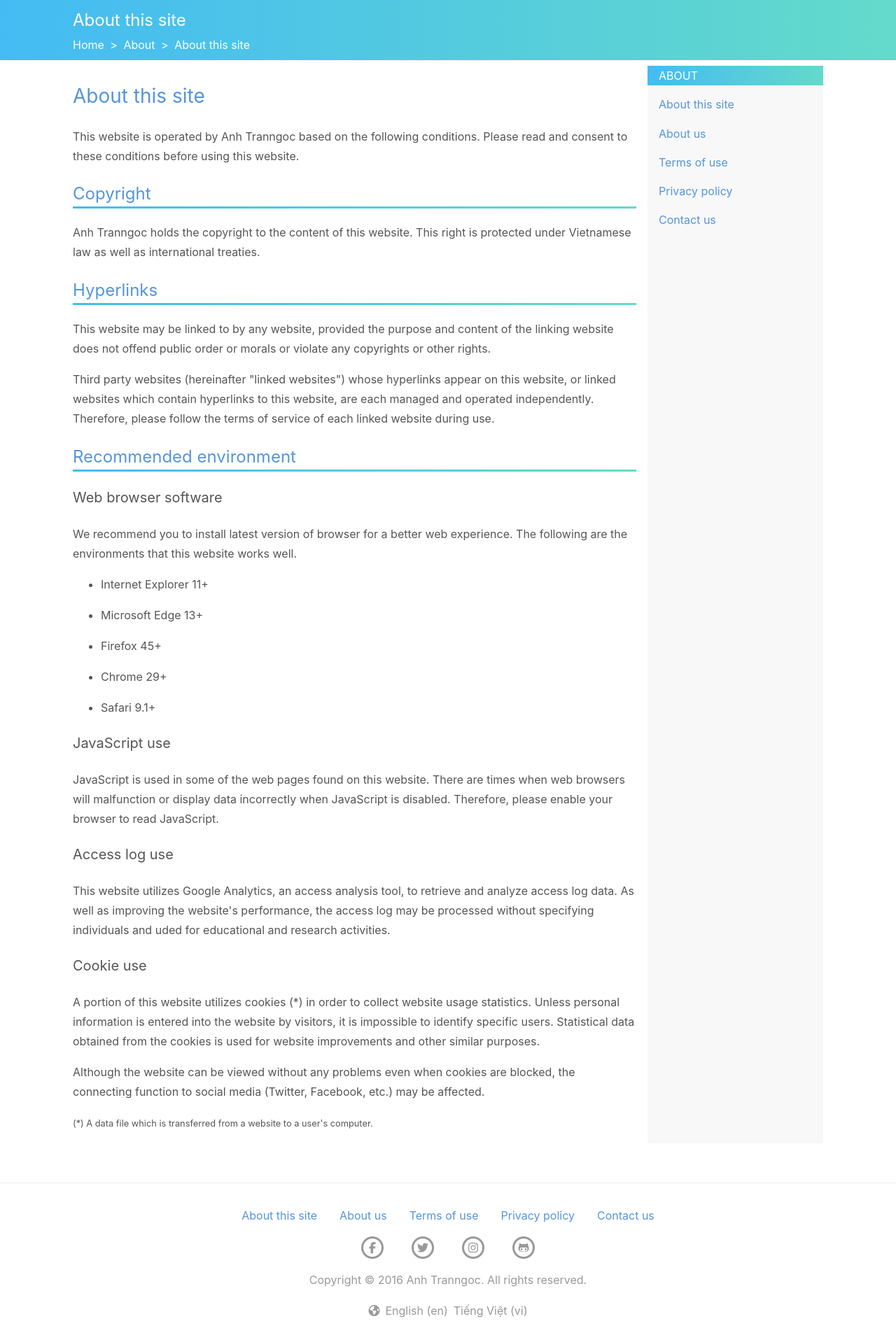
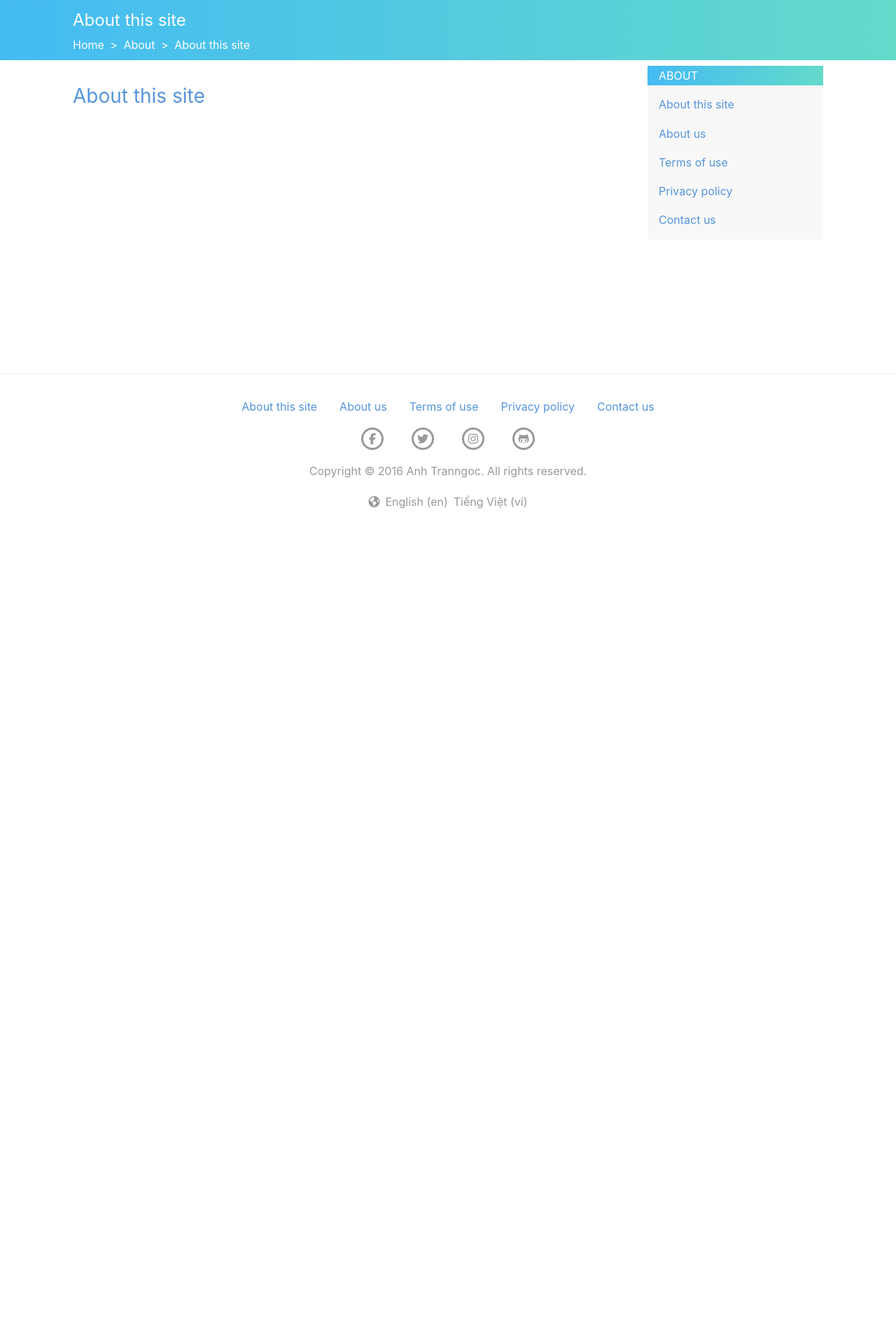
Before and after one commit to manhhomienbienthuy/aprigi, a Django app: a page that uses templates/about/this_site.html in a window 1280 px wide. Shown: the part 61-1956 px from the top of the page at 70% size. After the commit the page ends 788 px from the top, so only its background shows below. Run offline with Django 3.2, Linux system fonts and the light colour scheme; data that the repository does not hold is empty; style sheets or scripts are compiled from the project's sources; some libraries are stand-ins or nearby versions.

Commit message:
About: remove inaccurate contents

```diff
--- a/templates/about/this_site.html
+++ b/templates/about/this_site.html
@@ -25,104 +25,4 @@
 
 {% block about_content %}
   <h1>{% trans "About this site" %}</h1>
-
-  <p>
-    {% blocktrans %}
-      This website is operated by Anh Tranngoc based on the following
-      conditions. Please read and consent to these conditions before
-      using this website.
-    {% endblocktrans %}
-  </p>
-
-  <h2>{% trans "Copyright" %}</h2>
-  <p>
-    {% blocktrans %}
-      Anh Tranngoc holds the copyright to the content of this
-      website. This right is protected under Vietnamese law as well as
-      international treaties.
-    {% endblocktrans %}
-  </p>
-
-  <h2>{% trans "Hyperlinks" %}</h2>
-  <p>
-    {% blocktrans %}
-      This website may be linked to by any website, provided the
-      purpose and content of the linking website does not offend
-      public order or morals or violate any copyrights or other
-      rights.
-    {% endblocktrans %}
-  </p>
-  <p>
-    {% blocktrans %}
-      Third party websites (hereinafter "linked websites") whose
-      hyperlinks appear on this website, or linked websites which
-      contain hyperlinks to this website, are each managed and
-      operated independently. Therefore, please follow the terms of
-      service of each linked website during use.
-    {% endblocktrans %}
-  </p>
-
-  <h2>{% trans "Recommended environment" %}</h2>
-
-  <h3>{% trans "Web browser software" %}</h3>
-  <p>
-    {% blocktrans %}
-      We recommend you to install latest version of browser for a
-      better web experience. The following are the environments that
-      this website works well.
-    {% endblocktrans %}
-  </p>
-  <ul>
-    <li>Internet Explorer 11+</li>
-    <li>Microsoft Edge 13+</li>
-    <li>Firefox 45+</li>
-    <li>Chrome 29+</li>
-    <li>Safari 9.1+</li>
-  </ul>
-
-  <h3>{% trans "JavaScript use" %}</h3>
-  <p>
-    {% blocktrans %}
-      JavaScript is used in some of the web pages found on this
-      website. There are times when web browsers will malfunction or
-      display data incorrectly when JavaScript is disabled. Therefore,
-      please enable your browser to read JavaScript.
-    {% endblocktrans %}
-  </p>
-
-  <h3>{% trans "Access log use" %}</h3>
-  <p>
-    {% blocktrans %}
-      This website utilizes Google Analytics, an access analysis tool,
-      to retrieve and analyze access log data. As well as improving
-      the website's performance, the access log may be processed
-      without specifying individuals and uded for educational and
-      research activities.
-    {% endblocktrans %}
-  </p>
-
-  <h3>{% trans "Cookie use" %}</h3>
-  <p>
-    {% blocktrans %}
-      A portion of this website utilizes cookies (*) in order to
-      collect website usage statistics. Unless personal information is
-      entered into the website by visitors, it is impossible to
-      identify specific users. Statistical data obtained from the
-      cookies is used for website improvements and other similar
-      purposes.
-    {% endblocktrans %}
-  </p>
-  <p>
-    {% blocktrans %}
-      Although the website can be viewed without any problems even
-      when cookies are blocked, the connecting function to social
-      media (Twitter, Facebook, etc.) may be affected.
-    {% endblocktrans %}
-  </p>
-  <p><small>
-    {% blocktrans %}
-      (*) A data file which is transferred from a website to a user's
-      computer.
-    {% endblocktrans %}
-  </small></p>
 {% endblock %}
```
